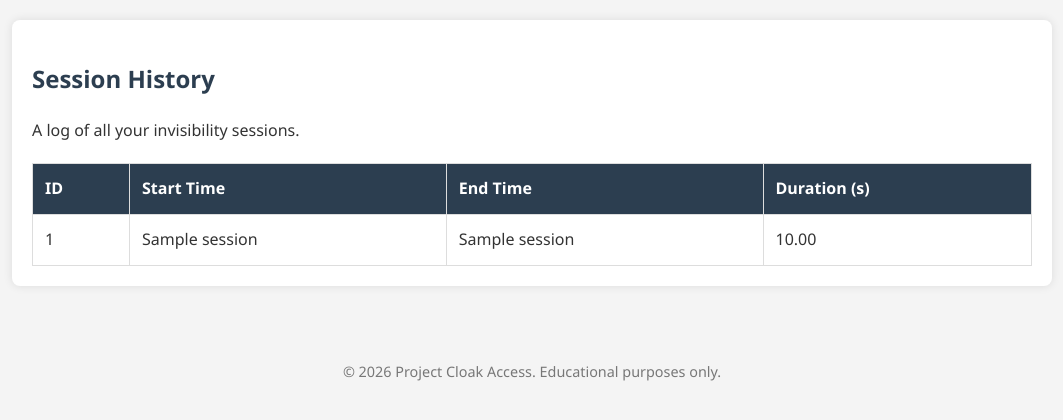
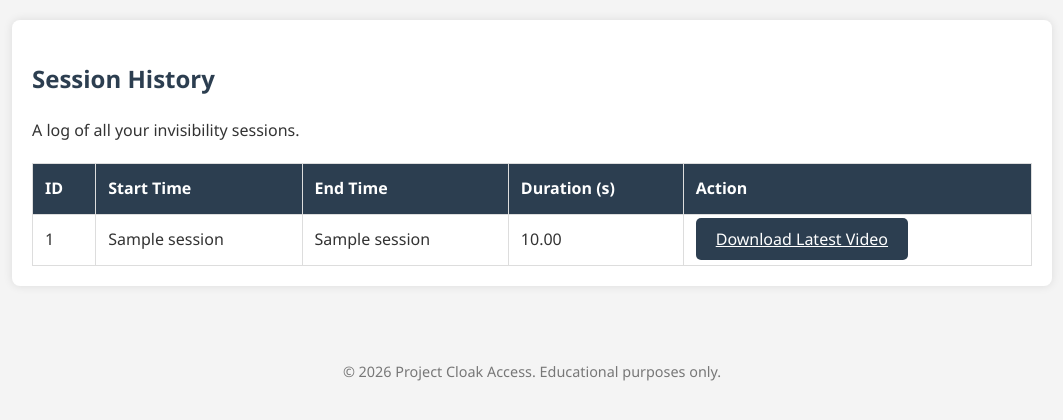
Before and after one commit to kunalpatil29th/project-cloak-accesss, a Flask app: template 04_Web_Interface/templates/history.html in a window 1280 px wide. Shown: the part 168-588 px from the top of the page, without its empty margins (108-1171 px from the left). Run offline with Flask 3, Linux system fonts and the light colour scheme; the template is opened without the code that fills it: most values are stand-ins (such as "Sample title", 1, 10 or a date in 2020).

Commit message:
feat: add video download route and link to session history page

```diff
--- a/04_Web_Interface/app.py
+++ b/04_Web_Interface/app.py
@@ -14,7 +14,7 @@ Concepts:
 
 import os
 import sys
-from flask import Flask, render_template, Response, jsonify
+from flask import Flask, render_template, Response, jsonify, send_from_directory
 import cv2
 from datetime import datetime
 
@@ -109,5 +109,17 @@ def history():
     sessions = db.get_all_sessions()
     return render_template('history.html', sessions=sessions)
 
+@app.route('/download')
+def download():
+    """
+    Route to download the processed video.
+
+    Definition: Static File - A file that is served to the user as-is, such as
+    an image, video, or PDF.
+    """
+    directory = os.path.dirname(os.path.dirname(os.path.abspath(__file__)))
+    filename = "output_cloak.mp4"
+    return send_from_directory(directory, filename, as_attachment=True)
+
 if __name__ == '__main__':
     app.run(debug=True)
--- a/04_Web_Interface/templates/history.html
+++ b/04_Web_Interface/templates/history.html
@@ -27,6 +27,7 @@
                         <th>Start Time</th>
                         <th>End Time</th>
                         <th>Duration (s)</th>
+                        <th>Action</th>
                     </tr>
                 </thead>
                 <tbody>
@@ -36,6 +37,7 @@
                         <td>{{ session[1] }}</td>
                         <td>{{ session[2] }}</td>
                         <td>{{ "%.2f"|format(session[3]) }}</td>
+                        <td><a href="{{ url_for('download') }}" class="btn">Download Latest Video</a></td>
                     </tr>
                     {% endfor %}
                 </tbody>
```
